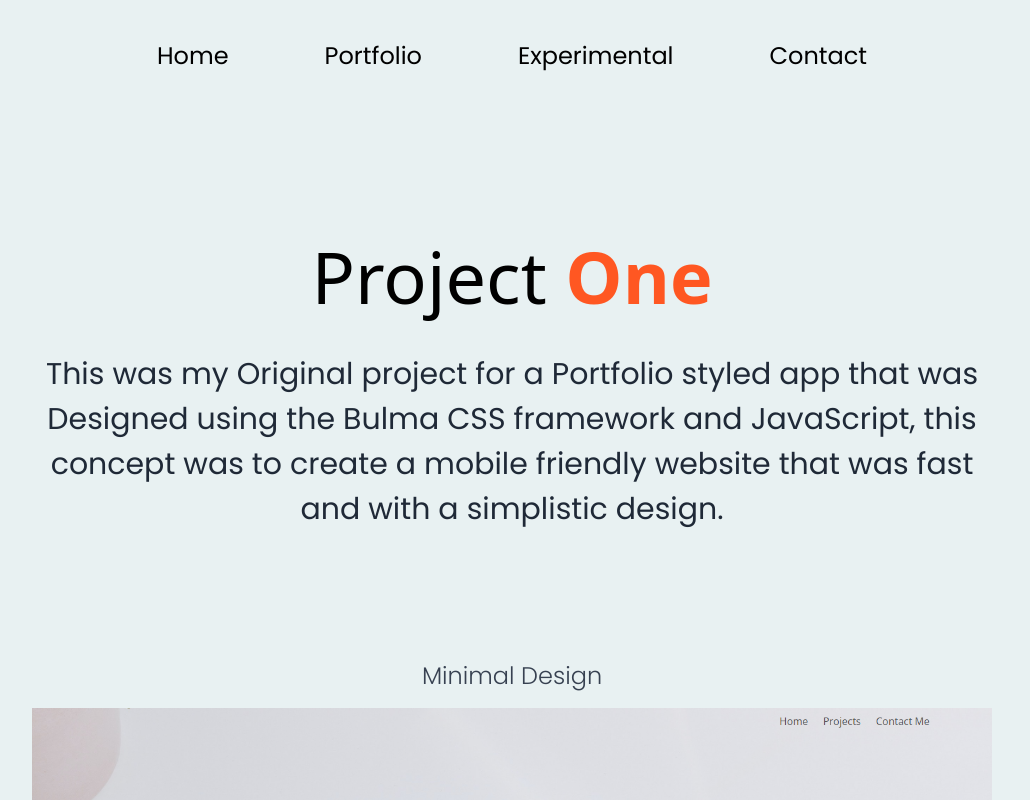
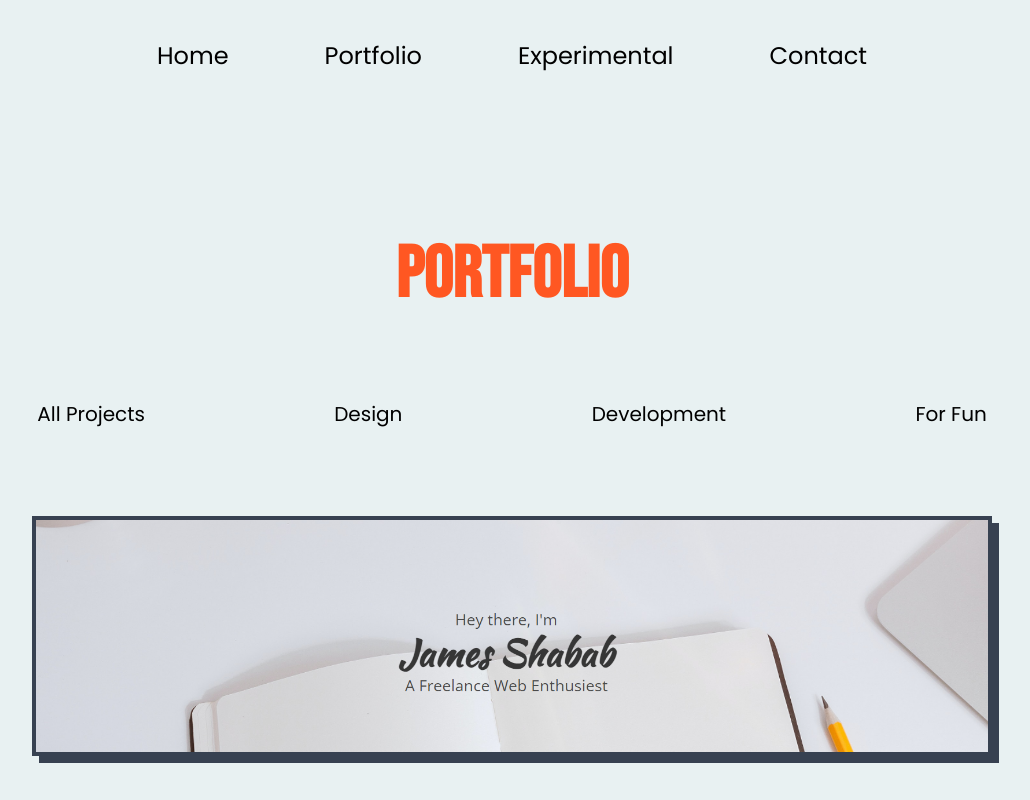
Before and after one commit to skystanoyevitch/sky-portfolio, a React (Create React App) app: page /Showcase in a window 1280 px wide. Shown: the top 800 px of the page, without its empty margins (128-1158 px from the left). Built offline with nearby package versions, Linux system fonts and the light colour scheme.

Commit message:
removed old UI + added tag options and styles

```diff
--- a/src/Page-components/Showcase.js
+++ b/src/Page-components/Showcase.js
@@ -29,30 +29,55 @@ function Showcase() {
 					animate={inView ? "animate" : "initial"}
 					className="container mx-auto md:max-w-2xl lg:max-w-screen-2xl py-10 px-8 xl:p-0 md:my-12 xl:my-32"
 				>
-					<h3 className="text-center font-playFair text-4xl mb-6 md:text-6xl xl:text-7xl md:mb-10">
-						Project{" "}
-						<span className="text-mainOrange font-bold">One</span>
+					<h3 className="text-center font-bebas text-4xl mb-6 md:text-6xl xl:text-7xl md:mb-10">
+						<span className="text-mainOrange font-bold">
+							Portfolio
+						</span>
 					</h3>
-					<p className="text-center font-poppins text-xl leading-7 text-gray-800 xl:text-3xl xl:leading-normal md:mt-4 md:px-10 md:pb-16 xl:pb-32 xl:px-40">
-						This was my Original project for a Portfolio styled app
-						that was Designed using the Bulma CSS framework and
-						JavaScript, this concept was to create a mobile friendly
-						website that was fast and with a simplistic design.
-					</p>
+
+					<ul className="hidden md:visible md:flex justify-evenly md:mx-auto lg: max-w-2xl xl:max-w-none md:my-12 lg:my-20 font-poppins lg:text-xl">
+						<li>
+							<motion.button
+								whileHover="hover"
+								className="px-6 py-2 hover:underline underline-offset-4  decoration-4 decoration-mainColor"
+							>
+								All Projects
+							</motion.button>
+						</li>
+						<li>
+							<motion.button
+								whileHover="hover"
+								className="px-6 py-2  hover:underline underline-offset-4 decoration-4 decoration-mainColor"
+							>
+								Design
+							</motion.button>
+						</li>
+						<li>
+							<motion.button
+								whileHover="hover"
+								className="px-6 py-2  hover:underline underline-offset-4 decoration-4 decoration-mainColor"
+							>
+								Development
+							</motion.button>
+						</li>
+						<li>
+							<motion.button
+								whileHover="hover"
+								className="px-6 py-2  hover:underline underline-offset-4 decoration-4 decoration-mainColor"
+							>
+								For Fun
+							</motion.button>
+						</li>
+					</ul>
 					<div className="flex flex-col items-center mt-24 md:mt-0 md:text-center">
-						<div>
-							<h2 className="font-poppins font-light text-2xl pb-4 text-gray-700">
-								Minimal Design
-							</h2>
-						</div>
-						<div className="w-full xl:w-3/4 h-120">
+						<div className="w-full xl:w-3/4 h-60">
 							<a
 								href="https://rolypolie.github.io/skystanoyevitch/"
 								target="_blank"
 								rel="noreferrer"
 								className=""
 							>
-								<div className="bg-this-is-sky bg-cover bg-center bg-no-repeat w-full h-full"></div>
+								<div className="bg-this-is-sky bg-cover bg-center bg-no-repeat w-full h-full border-4 border-gray-700 shadow-mainBoxShadow hover:shadow-shadowOrange"></div>
 							</a>
 						</div>
 					</div>
```
